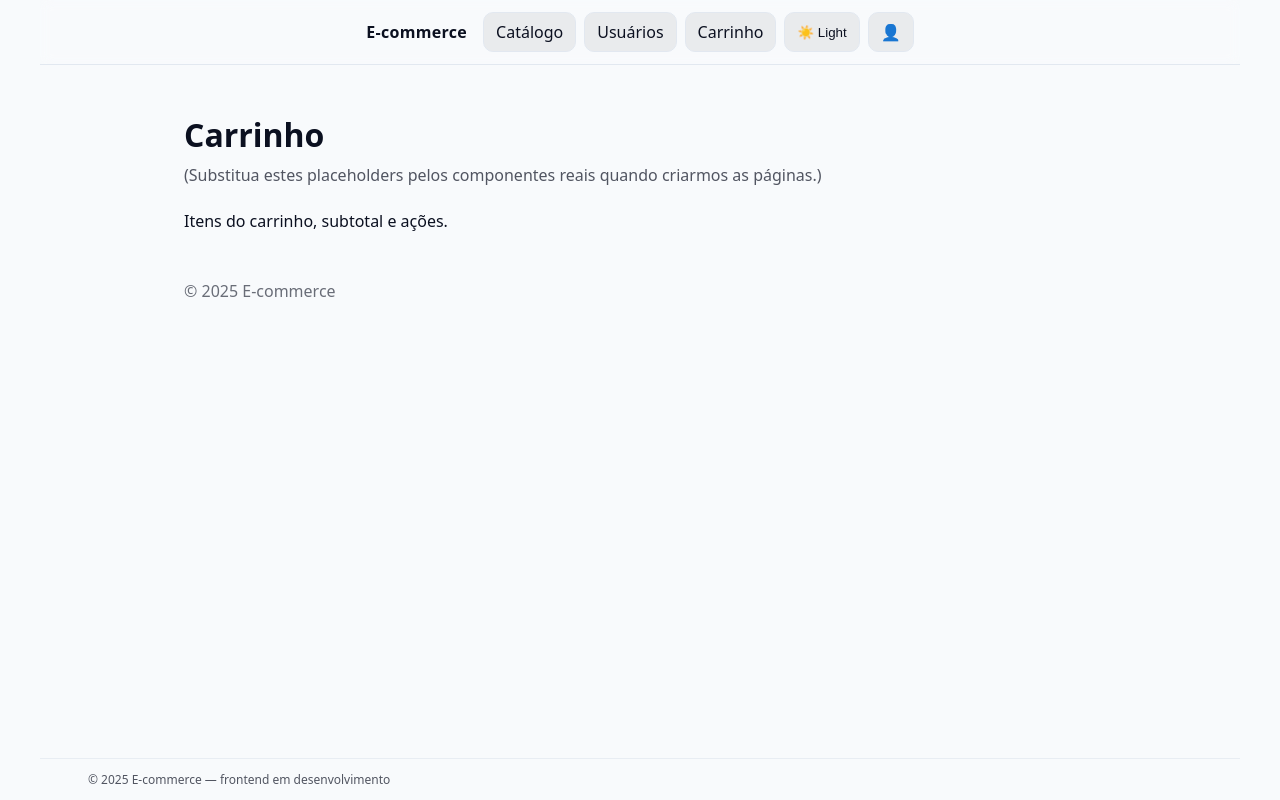
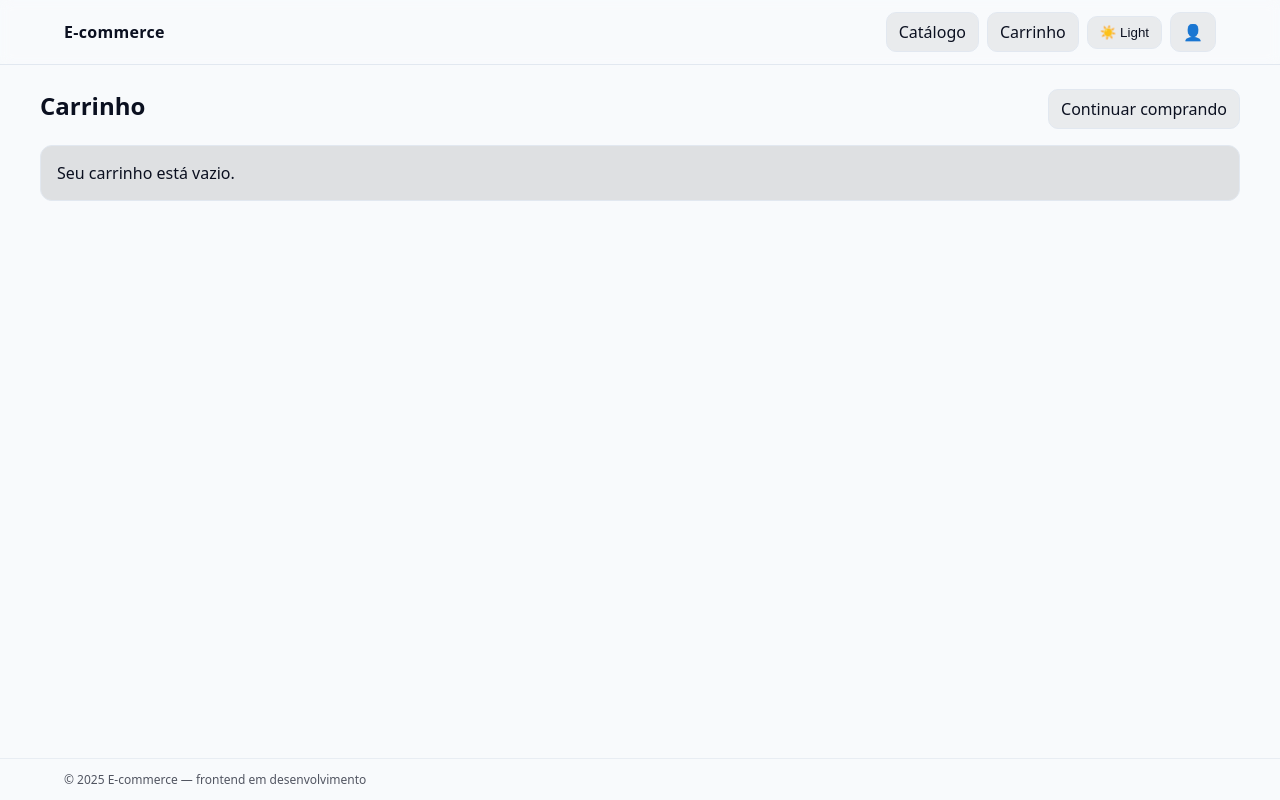
Before and after one commit to MarcioJrAlmeida/projeto_ecommerce, a React (Vite) app in the folder project-ecommerce/frontend/: page /cart in a window 1280 px wide. Built offline with nearby package versions, Linux system fonts and the light colour scheme.

Commit message:
FEAT: Adicionado navegação para o carrinho, mas não é possivel adicionar produtos ao carrinho a partir do catálogo

```diff
--- a/project-ecommerce/frontend/src/app/App.tsx
+++ b/project-ecommerce/frontend/src/app/App.tsx
@@ -2,6 +2,8 @@ import { useMemo } from 'react';
 import AppRoutes from './routes';
 import QueryProvider from './providers/Query';
 import { ThemeProvider } from './providers/Theme';
+import { CartProvider } from './cart/CartContext'; // ⬅️ novo import
+
 
 function Shell() {
   const year = useMemo(() => new Date().getFullYear(), []);
@@ -32,7 +34,9 @@ export default function App() {
   return (
     <QueryProvider>
       <ThemeProvider>
-        <Shell />
+        <CartProvider> {/* ⬅️ novo wrapper */}
+          <AppRoutes />
+        </CartProvider>
       </ThemeProvider>
     </QueryProvider>
   );
--- /dev/null
+++ b/project-ecommerce/frontend/src/app/cart/CartContext.tsx
@@ -0,0 +1,112 @@
+import React, { createContext, useContext, useEffect, useMemo, useReducer } from 'react';
+
+export type CartItem = {
+  productId: number;
+  name: string;
+  price: number;          // em BRL (number)
+  imageUrl?: string | null;
+  qty: number;
+};
+
+type CartState = {
+  items: CartItem[];
+};
+
+type CartAction =
+  | { type: 'ADD'; payload: Omit<CartItem, 'qty'> & { qty?: number } }
+  | { type: 'REMOVE'; payload: { productId: number } }
+  | { type: 'SET_QTY'; payload: { productId: number; qty: number } }
+  | { type: 'CLEAR' };
+
+type CartContextType = {
+  state: CartState;
+  add: (item: Omit<CartItem, 'qty'>, qty?: number) => void;
+  remove: (productId: number) => void;
+  setQty: (productId: number, qty: number) => void;
+  clear: () => void;
+  totalItems: number;
+  totalValue: number;
+};
+
+const StorageKey = 'cart:v1';
+
+function loadInitial(): CartState {
+  try {
+    const raw = localStorage.getItem(StorageKey);
+    if (!raw) return { items: [] };
+    const parsed = JSON.parse(raw);
+    if (!Array.isArray(parsed?.items)) return { items: [] };
+    return { items: parsed.items };
+  } catch {
+    return { items: [] };
+  }
+}
+
+function save(state: CartState) {
+  try {
+    localStorage.setItem(StorageKey, JSON.stringify(state));
+  } catch {}
+}
+
+function reducer(state: CartState, action: CartAction): CartState {
+  switch (action.type) {
+    case 'ADD': {
+      const { productId, name, price, imageUrl, qty = 1 } = action.payload;
+      const idx = state.items.findIndex((i) => i.productId === productId);
+      if (idx >= 0) {
+        const items = state.items.slice();
+        items[idx] = { ...items[idx], qty: items[idx].qty + qty };
+        return { items };
+      }
+      return { items: [...state.items, { productId, name, price, imageUrl, qty }] };
+    }
+    case 'REMOVE': {
+      return { items: state.items.filter((i) => i.productId !== action.payload.productId) };
+    }
+    case 'SET_QTY': {
+      const { productId, qty } = action.payload;
+      if (qty <= 0) return { items: state.items.filter((i) => i.productId !== productId) };
+      return {
+        items: state.items.map((i) => (i.productId === productId ? { ...i, qty } : i)),
+      };
+    }
+    case 'CLEAR':
+      return { items: [] };
+    default:
+      return state;
+  }
+}
+
+const CartContext = createContext<CartContextType | null>(null);
+
+export function CartProvider({ children }: { children: React.ReactNode }) {
+  const [state, dispatch] = useReducer(reducer, undefined, loadInitial);
+
+  useEffect(() => {
+    save(state);
+  }, [state]);
+
+  const value = useMemo<CartContextType>(() => {
+    const totalItems = state.items.reduce((acc, i) => acc + i.qty, 0);
+    const totalValue = state.items.reduce((acc, i) => acc + i.qty * i.price, 0);
+
+    return {
+      state,
+      add: (item, qty = 1) =>
+        dispatch({ type: 'ADD', payload: { ...item, qty } }),
+      remove: (productId) => dispatch({ type: 'REMOVE', payload: { productId } }),
+      setQty: (productId, qty) => dispatch({ type: 'SET_QTY', payload: { productId, qty } }),
+      clear: () => dispatch({ type: 'CLEAR' }),
+      totalItems,
+      totalValue,
+    };
+  }, [state]);
+
+  return <CartContext.Provider value={value}>{children}</CartContext.Provider>;
+}
+
+export function useCartContext() {
+  const ctx = useContext(CartContext);
+  if (!ctx) throw new Error('useCartContext must be used within CartProvider');
+  return ctx;
+}
--- /dev/null
+++ b/project-ecommerce/frontend/src/app/cart/useCart.ts
@@ -0,0 +1,5 @@
+import { useCartContext } from './CartContext';
+
+export function useCart() {
+  return useCartContext();
+}
--- a/project-ecommerce/frontend/src/app/routes.tsx
+++ b/project-ecommerce/frontend/src/app/routes.tsx
@@ -9,6 +9,8 @@ import {
 import RequireAuth from '@/features/auth/RequireAuth';
 import AccountButton from '../components/AccountButton';
 import { useTheme } from './providers/Theme';
+import { useCart } from './cart/useCart'; // ⬅️ novo
+
 
 // Páginas reais (lazy)
 const Home = lazy(() => import('@/pages/Home'));
@@ -19,16 +21,11 @@ const Profile = lazy(() => import('@/pages/Profile'));
 const UsersPage = lazy(() => import('@/pages/Users')); // ⬅️ NOVO
 const OrdersPage = lazy(() => import('@/pages/Orders'));        // se já existir
 const OrderDetailsPage = lazy(() => import('@/pages/OrderDetails')); // ⬅️ NOVO
+const Cart = lazy(() => import('@/pages/Cart')); // ⬅️ troque o placeholder anterior
+
 
 
 // Placeholders temporários (substituiremos quando criarmos as páginas)
-const Cart = lazy(async () => ({
-  default: () => (
-    <Page title="Carrinho">
-      <p>Itens do carrinho, subtotal e ações.</p>
-    </Page>
-  ),
-}));
 
 const Checkout = lazy(async () => ({
   default: () => (
@@ -67,8 +64,9 @@ function Page({
 }
 
 /** Layout raiz com seu header original (dentro do Router) */
-function RootLayout() {
+export function RootLayout() {
   const { theme, toggleTheme } = useTheme();
+  const { totalItems } = useCart();
   const year = new Date().getFullYear();
 
   return (
@@ -91,19 +89,59 @@ function RootLayout() {
           position: 'sticky',
           top: 0,
           backdropFilter: 'blur(6px)',
+          zIndex: 10,
         }}
       >
-        <div className="container" style={{ display: 'flex', gap: 16, alignItems: 'center', justifyContent: 'space-between' }}>
+        <div
+          className="container"
+          style={{
+            display: 'flex',
+            gap: 16,
+            alignItems: 'center',
+            justifyContent: 'space-between',
+            width: '100%',
+          }}
+        >
           <strong style={{ letterSpacing: 0.3 }}>
-            <Link to="/" style={{ color: 'inherit', textDecoration: 'none' }}>E-commerce</Link>
+            <Link to="/" style={{ color: 'inherit', textDecoration: 'none' }}>
+              E-commerce
+            </Link>
           </strong>
-          <div style={{ display: 'flex', gap: 8 }}>
-            <Link to="/catalog" className="btn">Catálogo</Link>
-            <Link to="/users" className="btn">Usuários</Link> {/* ⬅️ NOVO item no menu */}
-            <Link to="/cart" className="btn">Carrinho</Link>
+
+          <div style={{ display: 'flex', gap: 8, alignItems: 'center' }}>
+            <Link to="/catalog" className="btn">
+              Catálogo
+            </Link>
+
+            <Link to="/cart" className="btn" style={{ position: 'relative' }}>
+              Carrinho
+              {totalItems > 0 && (
+                <span
+                  style={{
+                    position: 'absolute',
+                    top: -6,
+                    right: -6,
+                    minWidth: 18,
+                    height: 18,
+                    borderRadius: 999,
+                    padding: '0 6px',
+                    background: 'var(--primary,#2563eb)',
+                    color: '#fff',
+                    fontSize: 11,
+                    display: 'grid',
+                    placeItems: 'center',
+                  }}
+                  aria-label={`${totalItems} itens no carrinho`}
+                >
+                  {totalItems}
+                </span>
+              )}
+            </Link>
+
             <button className="btn" onClick={toggleTheme} aria-label="Alternar tema">
               {theme === 'dark' ? '🌙 Dark' : '☀️ Light'}
             </button>
+
             <AccountButton />
           </div>
         </div>
@@ -170,6 +208,7 @@ const router = createBrowserRouter([
       { path: '/orders', element: <OrdersPage /> },           // se ainda não estiver
       { path: '/orders/:id', element: <OrderDetailsPage /> }, // ⬅️ NOVA ROTA
 
+
     ],
   },
 ]);
--- a/project-ecommerce/frontend/src/features/orders/api.ts
+++ b/project-ecommerce/frontend/src/features/orders/api.ts
@@ -180,10 +180,8 @@ export async function deleteOrderApi(id: number) {
     });
     return res.status;
   } catch (err) {
-    // fallback: alguns backends implementam remoção via POST/PUT (não ideal, mas comum)
-    // se o seu tiver algo como /orders/:id/delete, descomente:
     // const res = await http.post(`/orders/${id}/delete`, {});
     // return res.status;
-    throw err;
+    // throw err;
   }
 }
--- a/project-ecommerce/frontend/src/pages/Cart.tsx
+++ b/project-ecommerce/frontend/src/pages/Cart.tsx
@@ -0,0 +1,88 @@
+import { Link } from 'react-router-dom';
+import { useCart } from '@/app/cart/useCart';
+
+export default function CartPage() {
+  const { state, setQty, remove, clear, totalItems, totalValue } = useCart();
+
+  return (
+    <div style={{ display: 'grid', gap: 16 }}>
+      <header style={{ display: 'flex', alignItems: 'baseline', justifyContent: 'space-between', flexWrap: 'wrap', gap: 12 }}>
+        <h2 style={{ margin: 0 }}>Carrinho</h2>
+        <div style={{ display: 'flex', gap: 8 }}>
+          <Link to="/catalog" className="btn">Continuar comprando</Link>
+          {state.items.length > 0 && (
+            <button className="btn" onClick={clear} title="Esvaziar carrinho">
+              Esvaziar
+            </button>
+          )}
+        </div>
+      </header>
+
+      {state.items.length === 0 ? (
+        <div className="card">Seu carrinho está vazio.</div>
+      ) : (
+        <>
+          <div style={{ display: 'grid', gap: 12 }}>
+            {state.items.map((it) => {
+              const unitFmt = new Intl.NumberFormat('pt-BR', { style: 'currency', currency: 'BRL' }).format(it.price);
+              const lineFmt = new Intl.NumberFormat('pt-BR', { style: 'currency', currency: 'BRL' }).format(it.price * it.qty);
+
+              return (
+                <div key={it.productId} className="card" style={{ display: 'grid', gridTemplateColumns: '64px 1fr auto', gap: 12, alignItems: 'center' }}>
+                  <img
+                    src={it.imageUrl || 'https://via.placeholder.com/64x64.png?text=%20'}
+                    alt={it.name}
+                    width={64}
+                    height={64}
+                    style={{ objectFit: 'cover', borderRadius: 8 }}
+                  />
+                  <div>
+                    <div style={{ fontWeight: 600 }}>{it.name}</div>
+                    <div style={{ opacity: 0.8, fontSize: 12 }}>
+                      Unit.: {unitFmt} • Quantidade:
+                      <input
+                        type="number"
+                        min={1}
+                        value={it.qty}
+                        onChange={(e) => setQty(it.productId, Math.max(1, Number(e.target.value)))}
+                        style={{ width: 72, marginLeft: 8 }}
+                      />
+                    </div>
+                  </div>
+                  <div style={{ display: 'grid', gap: 8, justifyItems: 'end' }}>
+                    <div style={{ fontWeight: 600 }}>{lineFmt}</div>
+                    <button
+                      className="btn"
+                      title="Remover"
+                      onClick={() => remove(it.productId)}
+                      style={{ color: 'var(--danger,#ef4444)', borderColor: 'var(--danger,#ef4444)' }}
+                    >
+                      Remover
+                    </button>
+                  </div>
+                </div>
+              );
+            })}
+          </div>
+
+          <footer className="card" style={{ display: 'flex', justifyContent: 'space-between', alignItems: 'center' }}>
+            <div>
+              <div><strong>{totalItems}</strong> item(ns)</div>
+            </div>
+            <div style={{ display: 'grid', gap: 6, justifyItems: 'end' }}>
+              <div>
+                Total:{' '}
+                <strong>
+                  {new Intl.NumberFormat('pt-BR', { style: 'currency', currency: 'BRL' }).format(totalValue)}
+                </strong>
+              </div>
+              <button className="btn" disabled>
+                Finalizar compra (em breve)
+              </button>
+            </div>
+          </footer>
+        </>
+      )}
+    </div>
+  );
+}
```
Also changed, not shown: project-ecommerce/frontend/src/pages/Catalog.tsx (+27 -1 lines).
